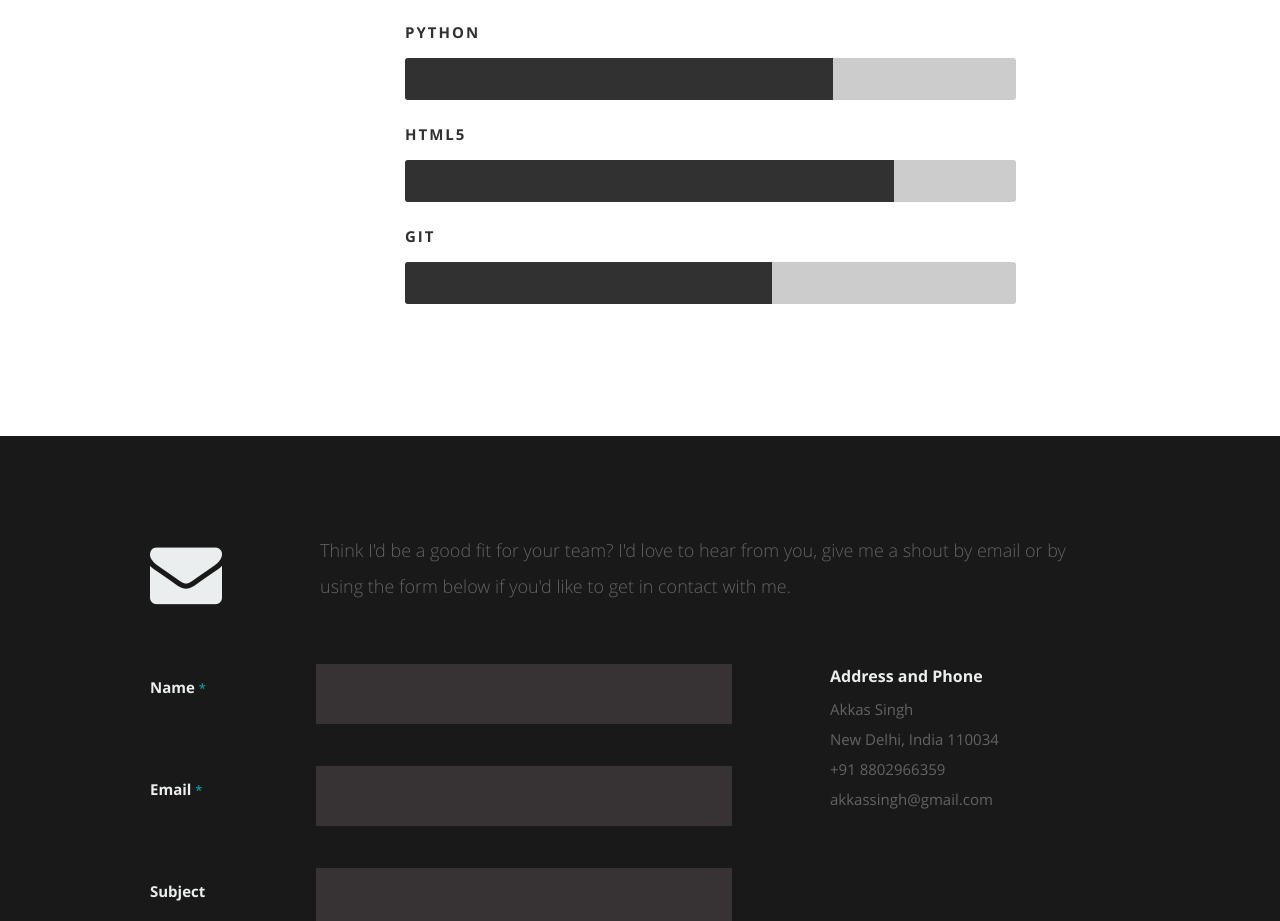
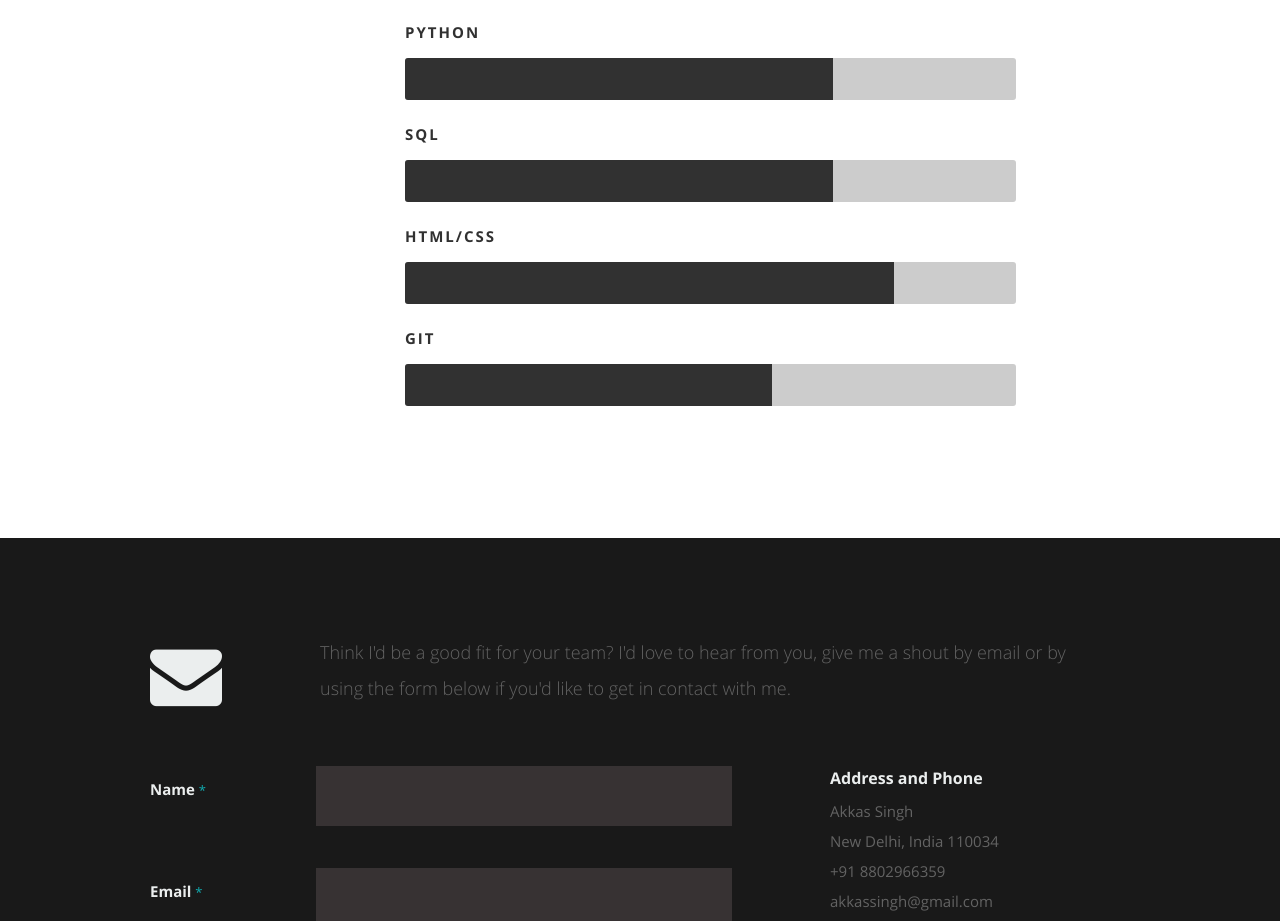
Before and after one commit to akkassingh/portfolio, a React (Create React App) app: page / in a window 1280 px wide. Shown: the part 2953-3874 px from the top of the page. Built offline with nearby package versions, Linux system fonts and the light colour scheme.

Commit message:
link fix

```diff
--- a/public/resumeData.json
+++ b/public/resumeData.json
@@ -117,7 +117,11 @@
         "level": "70%"
       },
       {
-        "name": "HTML5",
+        "name": "SQL",
+        "level": "70%"
+      },
+      {
+        "name": "HTML/CSS",
         "level": "80%"
       },
       {
--- a/src/Components/About.js
+++ b/src/Components/About.js
@@ -39,7 +39,7 @@
                </div>
                <div className="columns download">
                   <p>
-                     <a href={resumeDownload} className="button"><i className="fa fa-download"></i>Download Resume</a>
+                     <a href={resumeDownload} className="button" target="_blank"><i className="fa fa-download"></i>Download Resume</a>
                   </p>
                </div>
             </div>
```
